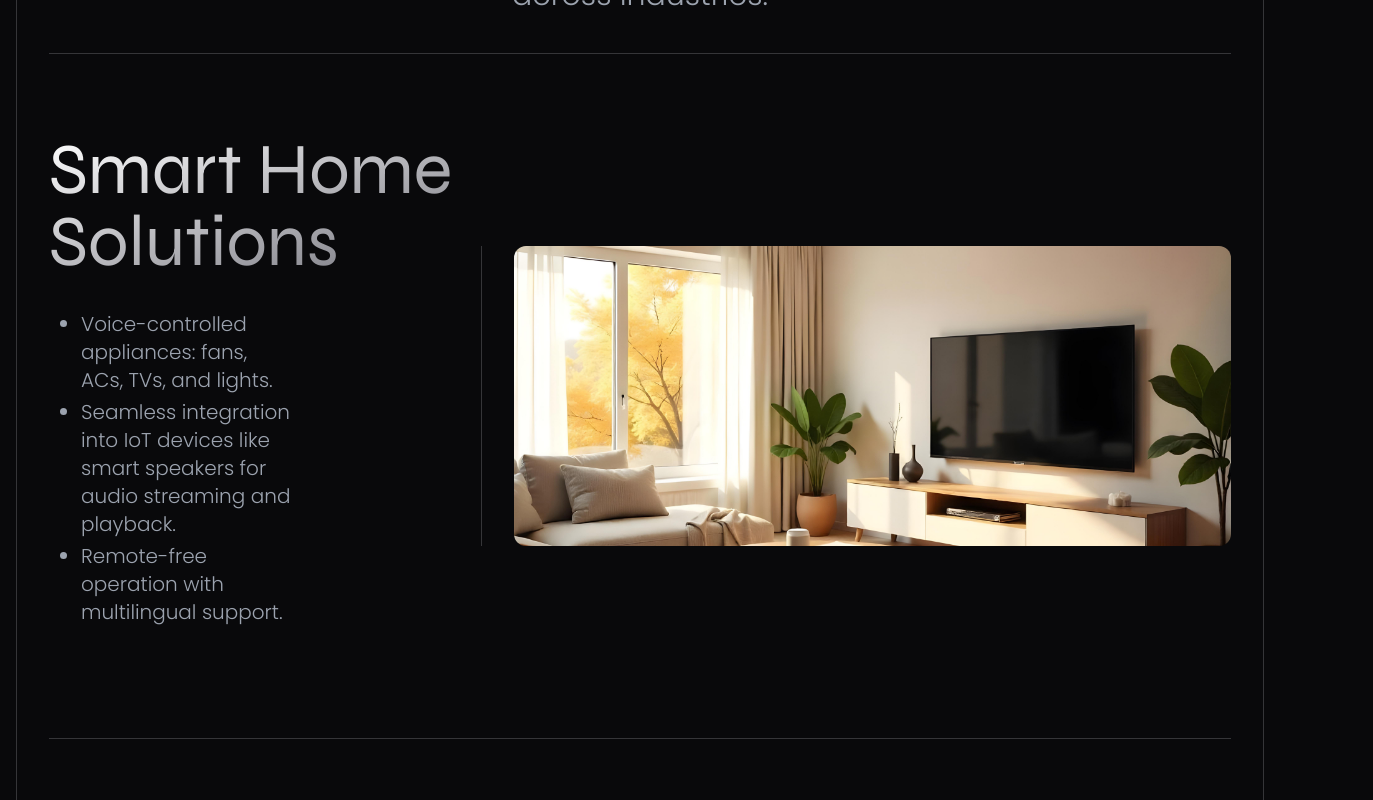
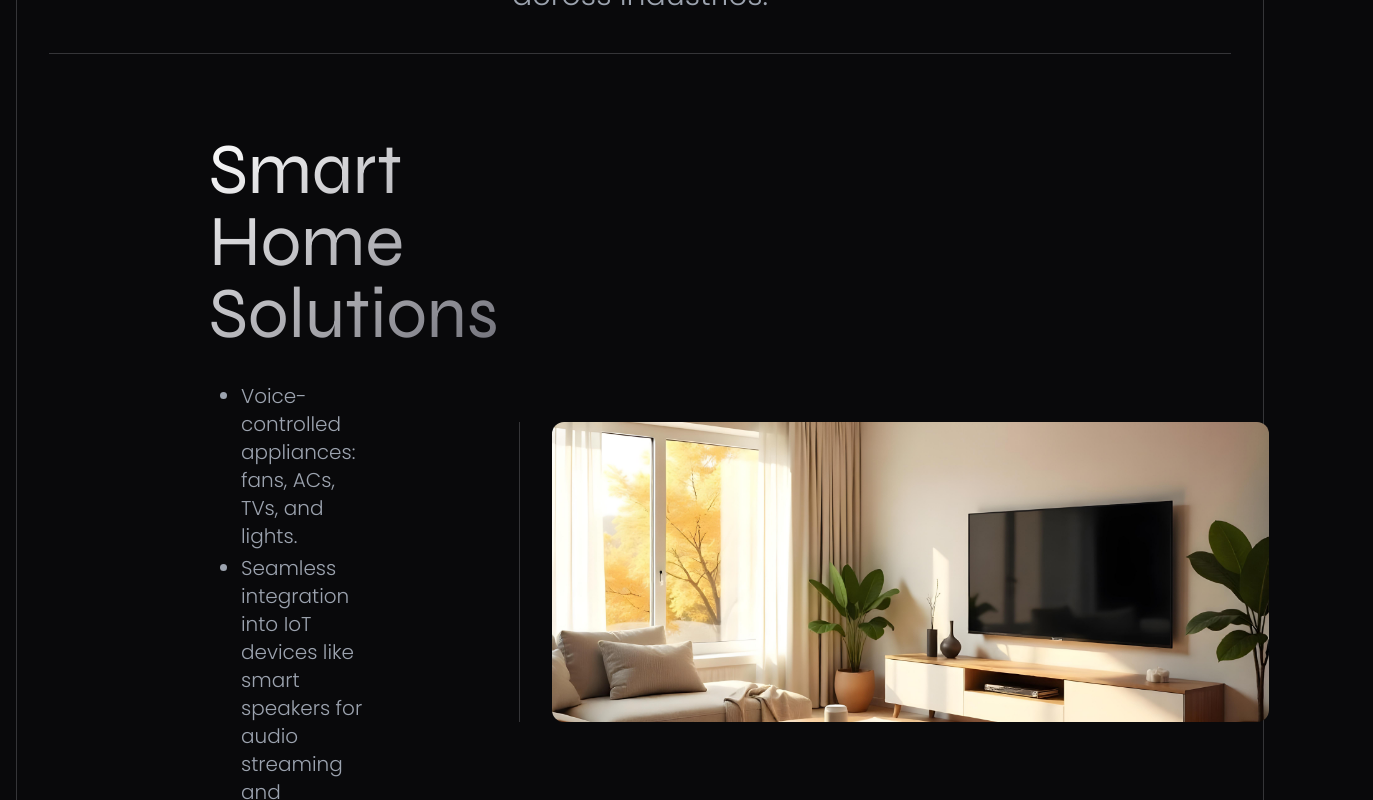
Before and after one commit to Feneel518/samanextgen, a Next.js app: page /applications in a window 1280 px wide. Shown: the part 780-1580 px from the top of the page, 1373 px wide, since content can reach past the window. Built offline with nearby package versions, Linux system fonts and the light colour scheme.

Commit message:
first commit

```diff
--- a/src/components/ApplicationsDetails.tsx
+++ b/src/components/ApplicationsDetails.tsx
@@ -15,7 +15,11 @@ const ApplicationsDetails: FC<ApplicationsDetailsProps> = ({ application }) => {
         application.id % 2 === 0 ? "lg:flex-row" : "lg:flex-row-reverse"
       } max-lg:gap-10 border-b border-gray-200/20`}
     >
-      <div className={`flex-1 ${application.id % 2 === 0 ? "" : "lg:ml-40"}`}>
+      <div
+        className={`flex-1 ${
+          application.id % 2 === 0 ? "lg:ml-40" : "lg:ml-40"
+        }`}
+      >
         <Heading className="">
           <h1 className="">{application.heading}</h1>
         </Heading>
```
